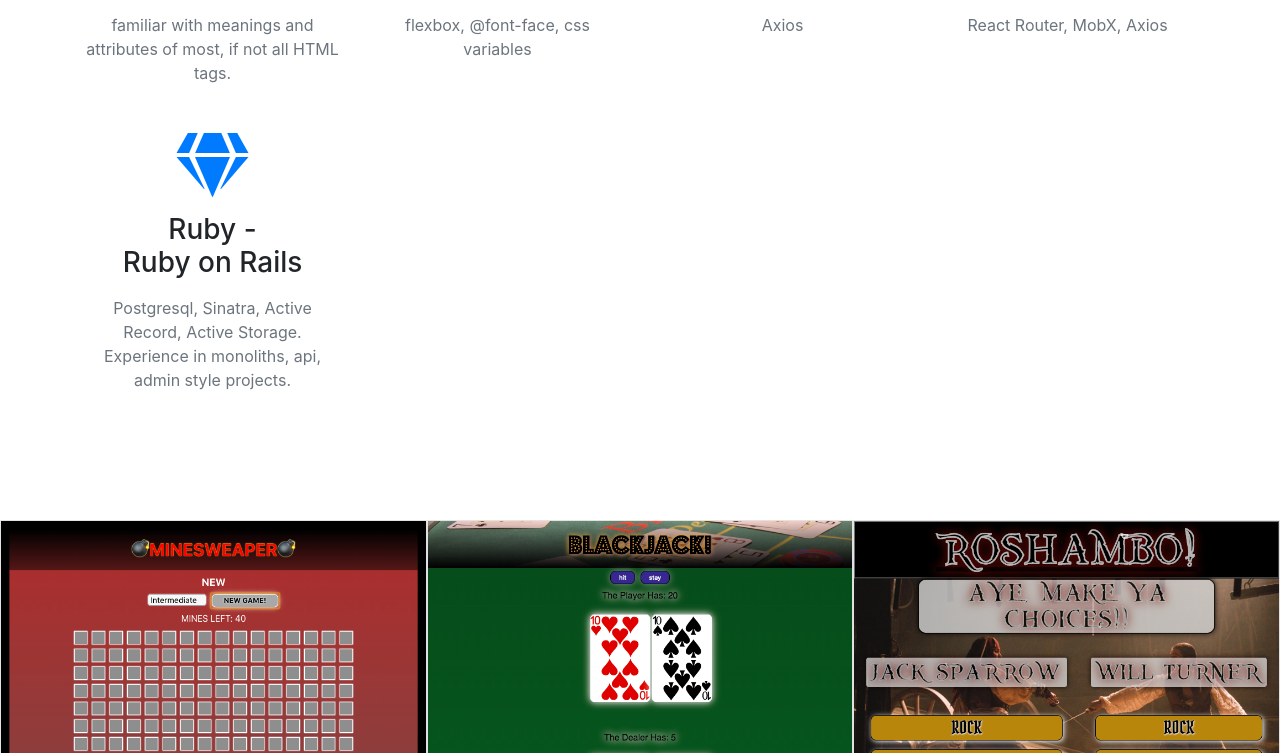
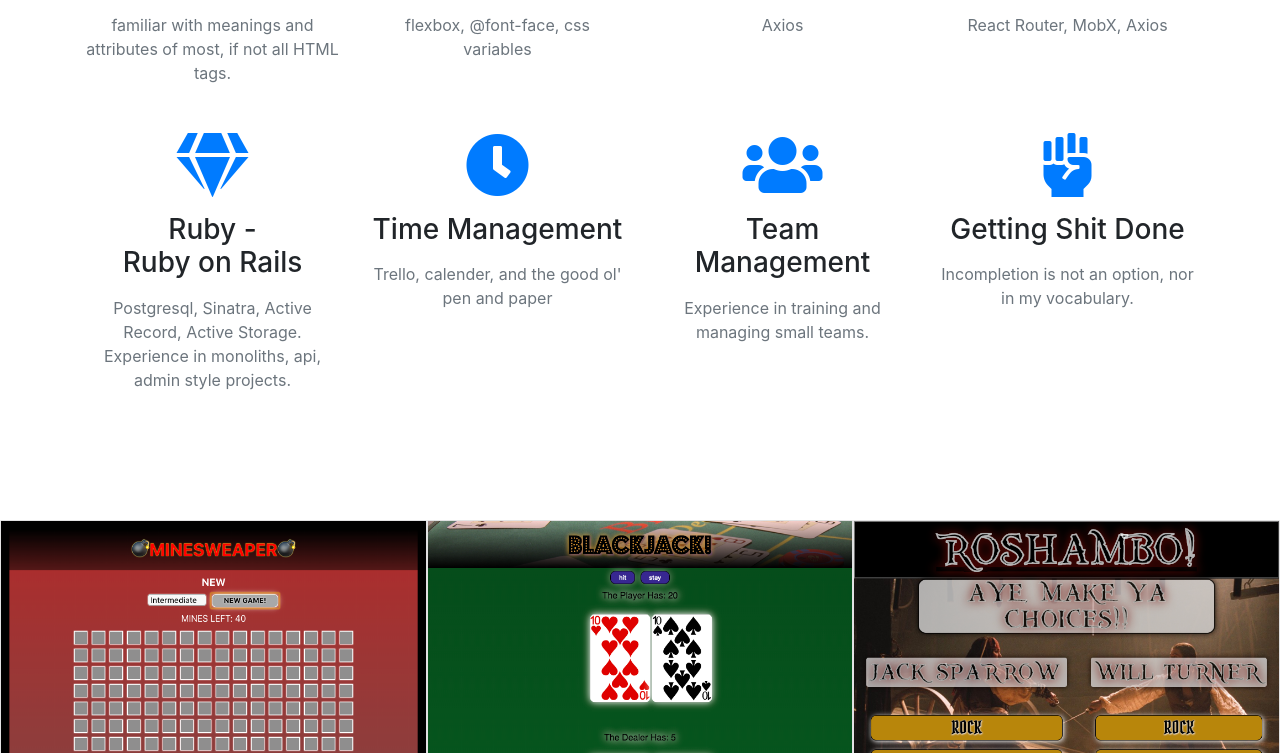
Before and after one commit to SheaParrott/Portfolio, a website with bundled scripts: page index.html in a window 1280 px wide. Shown: the part 1929-2682 px from the top of the page. Built offline with nearby package versions, Linux system fonts and the light colour scheme.

Commit message:
added to skills section

```diff
--- a/index.html
+++ b/index.html
@@ -123,7 +123,7 @@
         <div class="container">
           <div class="row">
             <div class="col-lg-12 text-center">
-              <h2 class="section-heading">Technical Skills</h2>
+              <h2 class="section-heading">Skills</h2>
               <hr class="my-4" />
             </div>
           </div>
@@ -177,9 +177,37 @@
                 </p>
               </div>
             </div>
+            <div class="col-lg-3 col-md-6 text-center">
+              <div class="service-box mt-5 mx-auto">
+                <i class="fas fa-clock fa-4x text-primary mb-3 sr-icon-1"></i>
+                <h3 class="mb-3">Time Management</h3>
+                <p class="text-muted mb-0">
+                  Trello, calender, and the good ol' pen and paper
+                </p>
+              </div>
+            </div>
+            <div class="col-lg-3 col-md-6 text-center">
+              <div class="service-box mt-5 mx-auto">
+                <i class="fas fa-users fa-4x text-primary mb-3 sr-icon-1"></i>
+                <h3 class="mb-3">Team Management</h3>
+                <p class="text-muted mb-0">
+                    Experience in training and managing small teams.
+                </p>
+              </div>
+            </div>
+            <div class="col-lg-3 col-md-6 text-center">
+              <div class="service-box mt-5 mx-auto">
+                <i class="fas fa-fist-raised fa-4x text-primary mb-3 sr-icon-1"></i>
+                <h3 class="mb-3">Getting Shit Done</h3>
+                <p class="text-muted mb-0">
+                  Incompletion is not an option, nor in my vocabulary.
+                </p>
+              </div>
+            </div>
           </div>
         </div>
       </section>
+
 
     <section class="p-0" id="portfolio">
       <div class="container-fluid p-0 bg-dark">
@@ -298,7 +326,7 @@
             <h2 class="section-heading text-muted"><strong>Let's Get In Touch!</strong></h2>
             <hr class="my-4 text-primary" />
             <p class="mb-5n text-muted">
-                Need to get the job done? Great, you found the right person. Check out my github for work references. Give me a call or connect with me on linkedin for any inquiries.
+                Need to get the job done? Great, you found the right person. Check out my GitHub for work references. Give me a call or connect with me on Linkedin for any inquiries.
             </p>
           </div>
         </div>
```
